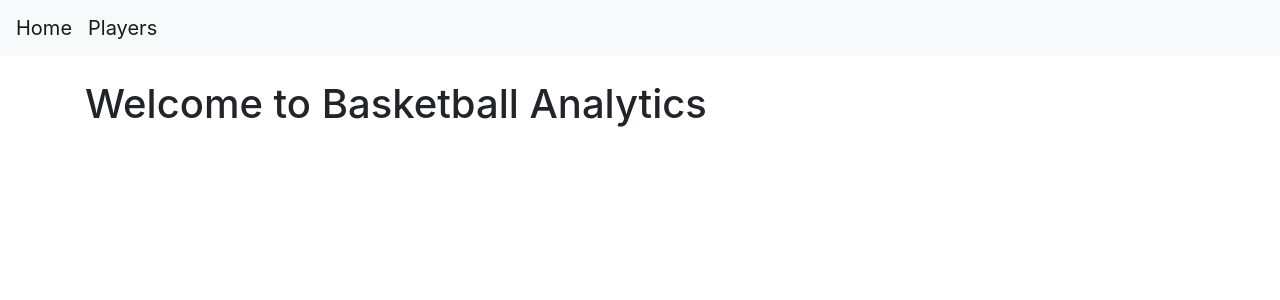
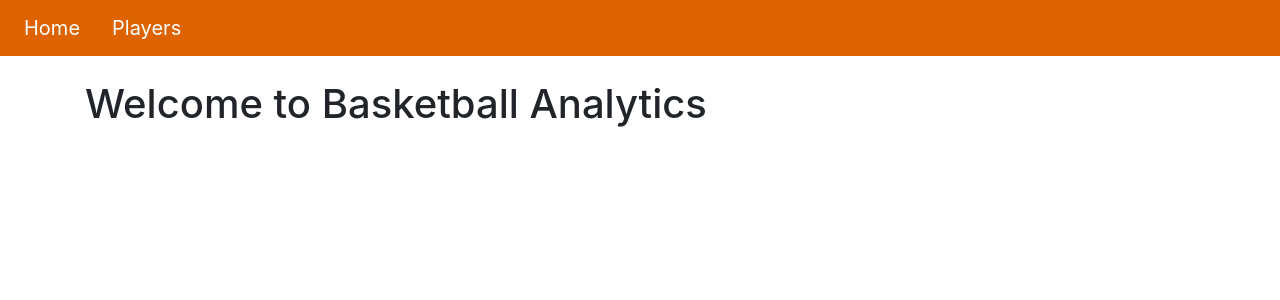
Before and after one commit to ArielleMurad/rel-bball-analytics, a Flask app: page / in a window 1280 px wide. Shown: the top 300 px of the page. Run offline with Flask 3, Linux system fonts and the light colour scheme; some libraries are stand-ins or nearby versions.

Commit message:
style navbar

```diff
--- a/rel_bball_analytics/templates/base.html
+++ b/rel_bball_analytics/templates/base.html
@@ -6,20 +6,23 @@
 
         <link rel="stylesheet" href="https://stackpath.bootstrapcdn.com/bootstrap/4.3.1/css/bootstrap.min.css" integrity="sha384-ggOyR0iXCbMQv3Xipma34MD+dH/1fQ784/j6cY/iJTQUOhcWr7x9JvoRxT2MZw1T" crossorigin="anonymous">
 
-    <title>Basketball Analytics</title>
+        <title class="title">Basketball Analytics</title>
 
         <link rel="icon" href="static/icons/basketball.svg">
     </head>
     <body>
-    <nav class="navbar navbar-expand-md navbar-light bg-light">
-        <a class="navbar-brand" href="{{ url_for('home')}}">Home</a>
-        <a class="navbar-brand" href="{{ url_for('players.search')}}">Players</a>
-        <button class="navbar-toggler" type="button" data-toggle="collapse" data-target="#navbarNav" aria-controls="navbarNav" aria-expanded="false" aria-label="Toggle navigation">
-            <span class="navbar-toggler-icon"></span>
-        </button>
+        <nav class="navbar navbar-expand-md sticky-top navbar-dark" style="background-color: #dc6300;">
+            <a class="navbar-brand ml-2 mr-4" data-toggle="tab" href="{{ url_for('home')}}">Home</a>
+            <a class="navbar-brand ml-2 mr-4" data-toggle="tab" href="{{ url_for('players.search')}}">Players</a>
         </nav>
         <div class="container">
             {% block content %} {% endblock %}
         </div>
     </body>
 </html>
+
+<style>
+    .navbar .navbar-brand:hover {
+        font-weight: bold;
+    }
+</style>
```
Lines whose indentation alone changed are shown as unchanged.
